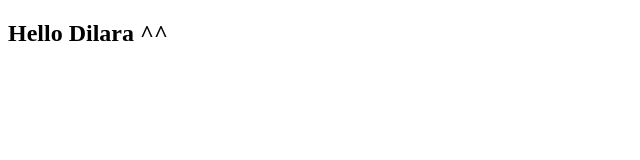
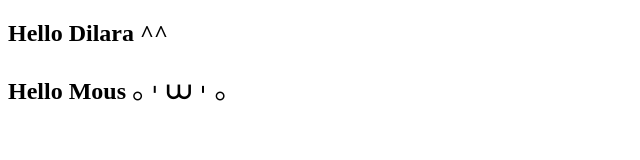
Before and after one commit to Eestia/RepoBinome, a plain HTML site: page index.html in a window 1280 px wide. Shown: the whole page, without its empty margins (0-640 px from the left). Drawn offline with Linux system fonts and the light colour scheme.

Commit message:
hello Mous

```diff
--- a/index.html
+++ b/index.html
@@ -8,6 +8,7 @@
 <body>
     <section>
         <h1>Hello Dilara ^^</h1>
+        <h1>Hello Mous 𓂂︲⩊︲𓂂</h1>
     </section>
 </body>
 </html>
```
